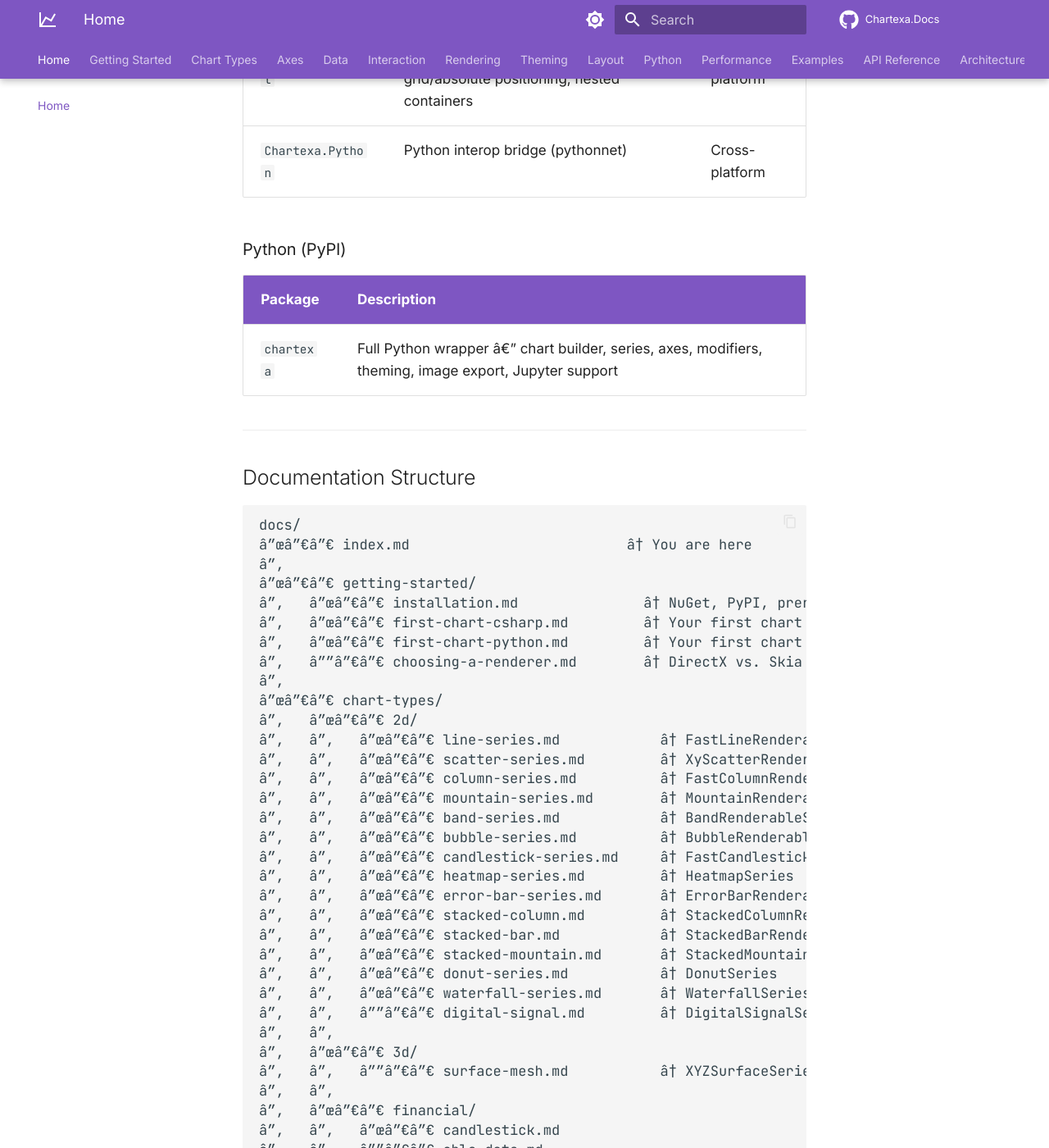
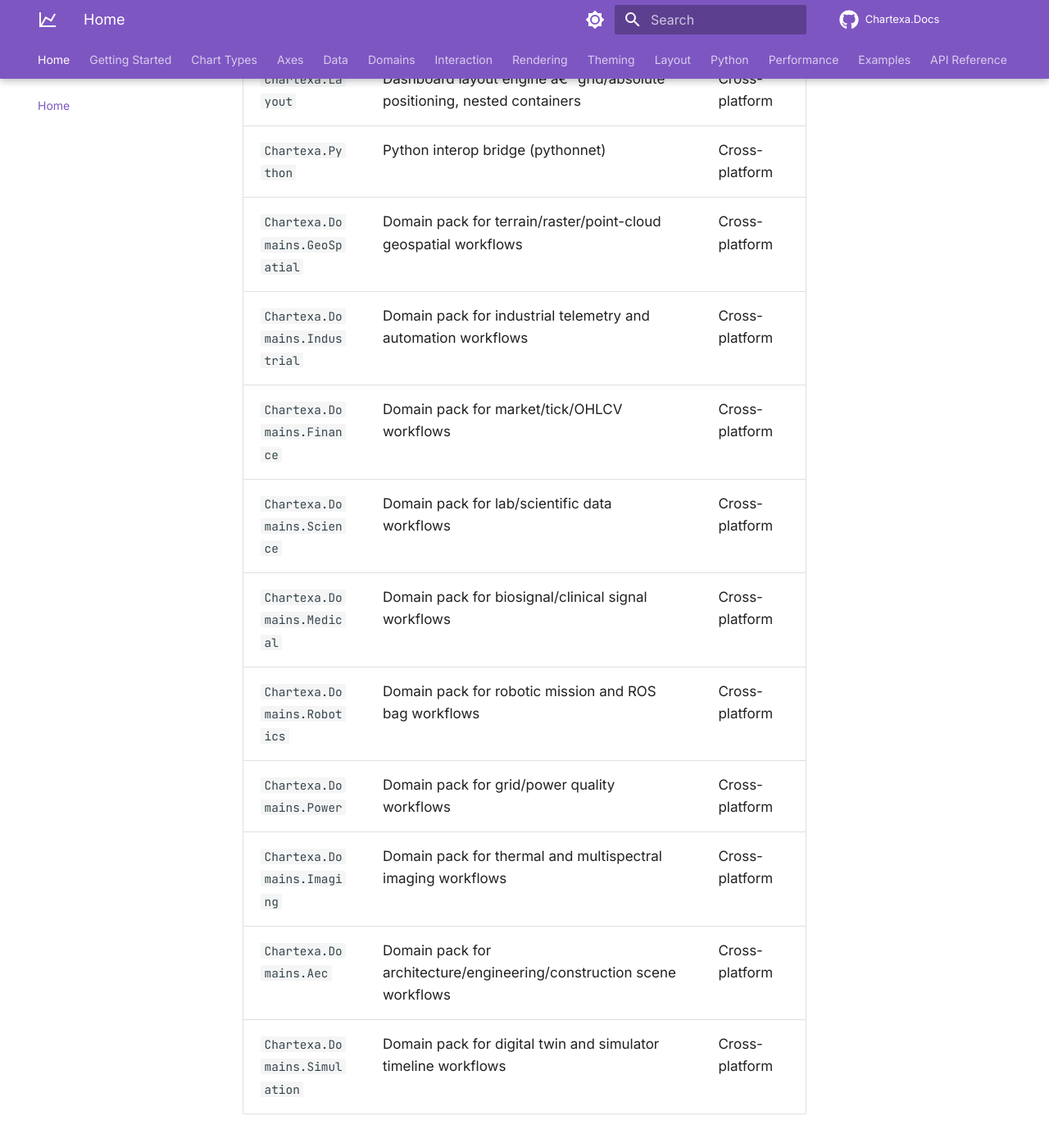
Before and after one commit to redrum88/Chartexa.Docs, an MkDocs documentation site: the page built from docs/index.md, in a window 1280 px wide and 1400 px high, scrolled down 3598 px. Shown: the whole window at 82% size. Built offline with MkDocs 1.6.1 and Material for MkDocs 9.7.7, drawn with Linux system fonts in a browser that asks for light colours; comment, search, counter and statistics services are not loaded; some of the changed text lies outside the part shown.

Commit message:
docs: sync from source @ 69fe89a
Source commit: https://github.com/redrum88/Chartexa/commit/69fe89a40f3a264be423da10b22b722ad6e85e40

```diff
--- a/docs/index.md
+++ b/docs/index.md
@@ -78,12 +78,29 @@ Full architecture documentation: [System Overview](architecture/system-overview.
 | `Chartexa.Theming` | Token-based theme engine, DPI scaling, palette resolution | Cross-platform |
 | `Chartexa.Layout` | Dashboard layout engine â€” grid/absolute positioning, nested containers | Cross-platform |
 | `Chartexa.Python` | Python interop bridge (pythonnet) | Cross-platform |
+| `Chartexa.Domains.GeoSpatial` | Domain pack for terrain/raster/point-cloud geospatial workflows | Cross-platform |
+| `Chartexa.Domains.Industrial` | Domain pack for industrial telemetry and automation workflows | Cross-platform |
+| `Chartexa.Domains.Finance` | Domain pack for market/tick/OHLCV workflows | Cross-platform |
+| `Chartexa.Domains.Science` | Domain pack for lab/scientific data workflows | Cross-platform |
+| `Chartexa.Domains.Medical` | Domain pack for biosignal/clinical signal workflows | Cross-platform |
+| `Chartexa.Domains.Robotics` | Domain pack for robotic mission and ROS bag workflows | Cross-platform |
+| `Chartexa.Domains.Power` | Domain pack for grid/power quality workflows | Cross-platform |
+| `Chartexa.Domains.Imaging` | Domain pack for thermal and multispectral imaging workflows | Cross-platform |
+| `Chartexa.Domains.Aec` | Domain pack for architecture/engineering/construction scene workflows | Cross-platform |
+| `Chartexa.Domains.Simulation` | Domain pack for digital twin and simulator timeline workflows | Cross-platform |
 
 ### Python (PyPI)
 
 | Package | Description |
 |---|---|
 | `chartexa` | Full Python wrapper â€” chart builder, series, axes, modifiers, theming, image export, Jupyter support |
+
+### Domain Documentation
+
+Use the domains section for up-to-date package naming, architecture, and usage examples:
+
+- [Domain Packages Overview](domains/overview.md)
+- [Domain Usage Patterns](domains/usage-patterns.md)
 
 ---
 
--- a/mkdocs.yml
+++ b/mkdocs.yml
@@ -197,6 +197,10 @@ nav:
         - data/data-sources/automotive/can-bus.md
         - data/data-sources/automotive/obd2.md
 
+  - Domains:
+    - domains/overview.md
+    - domains/usage-patterns.md
+
   - Interaction:
     - interaction/overview.md
     - interaction/zoom-pan-modifier.md
```
Also changed, not shown: README.md (+1 -0 lines), docs/domains/overview.md (added, +69 -0 lines), docs/domains/usage-patterns.md (added, +106 -0 lines), docs/examples/index.md (+15 -0 lines).
